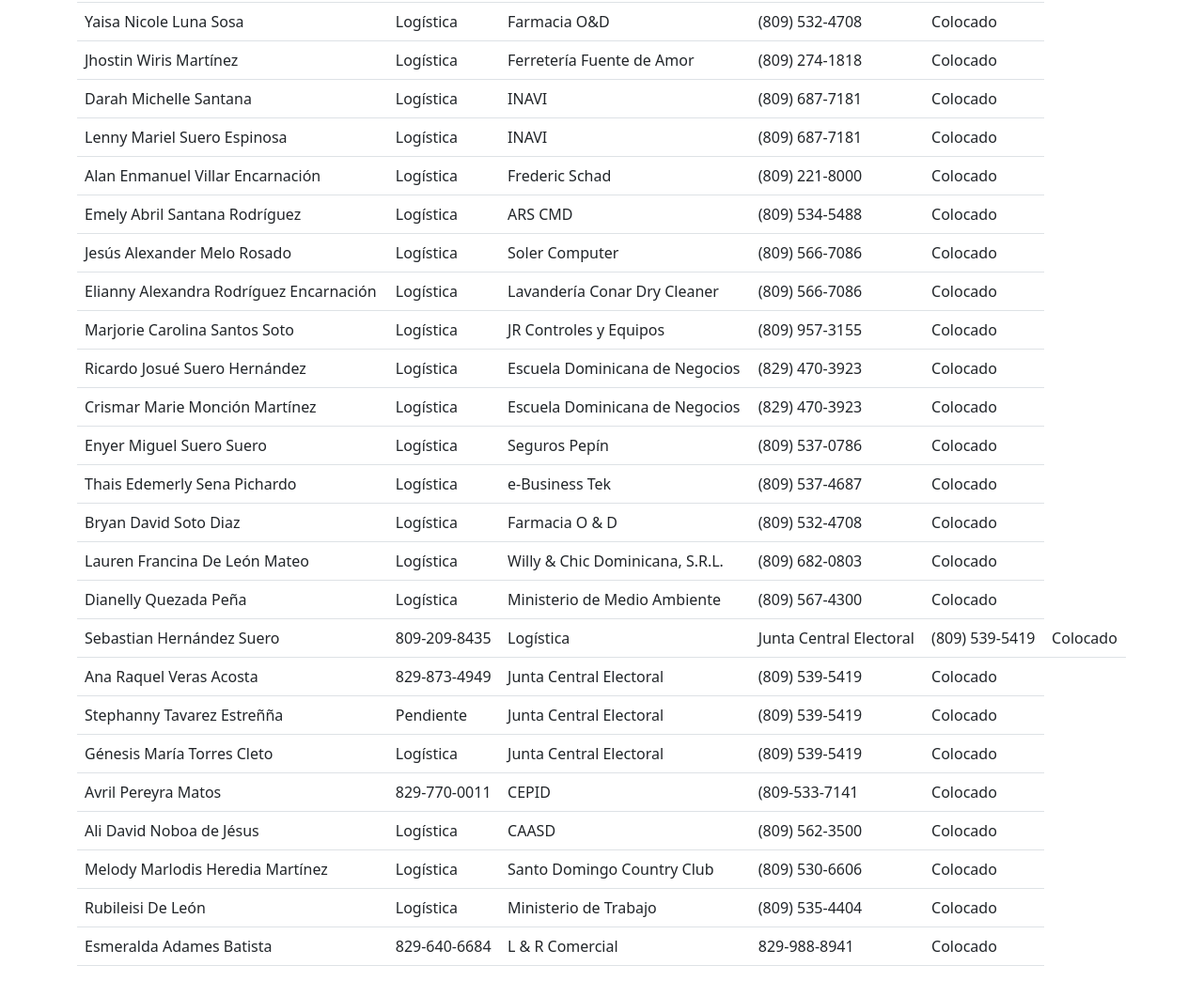
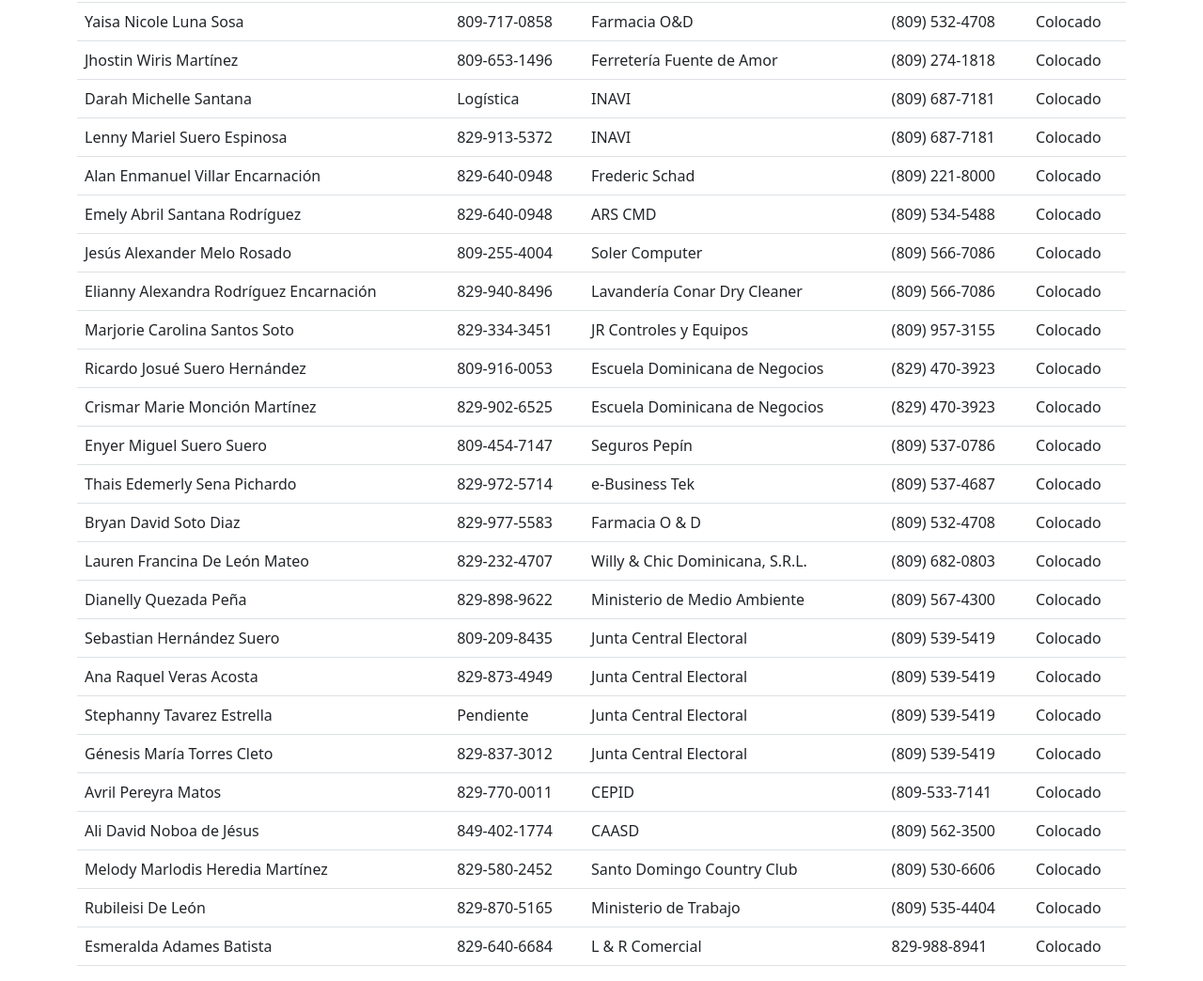
Before and after one commit to Aarias23/Pasantes_log-stica, a plain HTML site: page index.html in a window 1280 px wide. Shown: the part 177-1221 px from the top of the page at 94% size. Drawn offline with nearby package versions, Linux system fonts and the light colour scheme.

Commit message:
Update index.html

```diff
--- a/index.html
+++ b/index.html
@@ -18,7 +18,7 @@
                     <th scope="col">Teléfono</th>
                     <th scope="col">Empresa</th>
                     <th scope="col">Telefóno</th>
-                    <th scope="col">Dirección</th>
+                    <th scope="col">Estatus</th>
                 </tr>
             </thead>
             <tbody>
@@ -38,14 +38,14 @@
                 </tr>
                 <tr>
                     <td>Yaisa Nicole Luna Sosa</td>
-                    <td>Logística</td>
+                    <td>809-717-0858</td>
                     <td>Farmacia O&D</td>
                     <td>(809) 532-4708</td>
                     <td><span class="status inprogress">Colocado</span></td>
                 </tr>
                 <tr>
                     <td>Jhostin Wiris Martínez</td>
-                    <td>Logística</td>
+                    <td>809-653-1496</td>
                     <td>Ferretería Fuente de Amor</td>
                     <td>(809) 274-1818</td>
                     <td><span class="status inprogress">Colocado</span></td>
@@ -59,91 +59,91 @@
                 </tr>
                 <tr>
                     <td>Lenny Mariel Suero Espinosa</td>
-                    <td>Logística</td>
+                    <td>829-913-5372</td>
                     <td>INAVI</td>
                     <td>(809) 687-7181</td>
                     <td><span class="status inprogress">Colocado</span></td>
                 </tr>
                 <tr>
                     <td>Alan Enmanuel Villar Encarnación</td>
-                    <td>Logística</td>
+                    <td>829-640-0948</td>
                     <td>Frederic Schad</td>
                     <td>(809) 221-8000</td>
                     <td><span class="status inprogress">Colocado</span></td>
                 </tr>
                 <tr>
                     <td>Emely Abril Santana Rodríguez</td>
-                    <td>Logística</td>
+                    <td>829-640-0948</td>
                     <td>ARS CMD</td>
                     <td>(809) 534-5488</td>
                     <td><span class="status inprogress">Colocado</span></td>
                 </tr>
                 <tr>
                     <td>Jesús Alexander Melo Rosado</td>
-                    <td>Logística</td>
+                    <td>809-255-4004</td>
                     <td>Soler Computer</td>
                     <td>(809) 566-7086</td>
                     <td><span class="status inprogress">Colocado</span></td>
                 </tr>
                 <tr>
                     <td>Elianny Alexandra Rodríguez Encarnación</td>
-                    <td>Logística</td>
+                    <td>829-940-8496</td>
                     <td>Lavandería Conar Dry Cleaner</td>
                     <td>(809) 566-7086</td>
                     <td><span class="status inprogress">Colocado</span></td>
                 </tr>
                 <tr>
                     <td>Marjorie Carolina Santos Soto</td>
-                    <td>Logística</td>
+                    <td>829-334-3451</td>
                     <td>JR Controles y Equipos</td>
                     <td>(809) 957-3155</td>
                     <td><span class="status inprogress">Colocado</span></td>
                 </tr>
                  <tr>
                     <td>Ricardo Josué Suero Hernández</td>
-                    <td>Logística</td>
+                    <td>809-916-0053</td>
                     <td>Escuela Dominicana de Negocios</td>
                     <td>(829) 470-3923</td>
                     <td><span class="status inprogress">Colocado</span></td>
                 </tr>
                  <tr>
                     <td>Crismar Marie Monción Martínez</td>
-                    <td>Logística</td>
+                    <td>829-902-6525</td>
                     <td>Escuela Dominicana de Negocios</td>
                     <td>(829) 470-3923</td>
                     <td><span class="status inprogress">Colocado</span></td>
                 </tr>
                  <tr>
                     <td>Enyer Miguel Suero Suero</td>
-                    <td>Logística</td>
+                    <td>809-454-7147</td>
                     <td>Seguros Pepín</td>
                     <td>(809) 537-0786</td>
                     <td><span class="status colocado">Colocado</span></td>
                 </tr>
                  <tr>
                     <td>Thais Edemerly Sena Pichardo</td>
-                    <td>Logística</td>
+                    <td>829-972-5714</td>
                     <td>e-Business Tek</td>
                     <td>(809) 537-4687</td>
                     <td><span class="status colocado">Colocado</span></td>
                 </tr>
                  <tr>
                     <td>Bryan David Soto Diaz</td>
-                    <td>Logística</td>
+                    <td>829-977-5583</td>
                     <td>Farmacia O & D</td>
                     <td>(809) 532-4708</td>
                     <td><span class="status colocado">Colocado</span></td>
                 </tr>
                  <tr>
                     <td>Lauren Francina De León Mateo</td>
-                    <td>Logística</td>
+                    <td>829-232-4707</td>
                     <td>Willy & Chic Dominicana, S.R.L.</td>
                     <td>(809) 682-0803</td>
                     <td><span class="status colocado">Colocado</span></td>
                 </tr>
                  <tr>
                     <td>Dianelly Quezada Peña</td>
-                    <td>Logística</td>
+                    <td>829-898-9622</td>
                     <td>Ministerio de Medio Ambiente</td>
                     <td>(809) 567-4300</td>
                     <td><span class="status pending">Colocado</span></td>
@@ -151,7 +151,6 @@
                  <tr>
                     <td>Sebastian Hernández Suero</td>
                     <td>809-209-8435</td>
-                    <td>Logística</td>
                     <td>Junta Central Electoral</td>
                     <td>(809) 539-5419</td>
                     <td><span class="status colocado">Colocado</span></td>
@@ -164,7 +163,7 @@
                     <td><span class="status pending">Colocado</span></td>
                 </tr>
                  <tr>
-                    <td>Stephanny Tavarez Estreñña</td>
+                    <td>Stephanny Tavarez Estrella</td>
                     <td>Pendiente</td>
                     <td>Junta Central Electoral</td>
                     <td>(809) 539-5419</td>
@@ -172,7 +171,7 @@
                 </tr>
                  <tr>
                     <td>Génesis María Torres Cleto</td>
-                    <td>Logística</td>
+                    <td>829-837-3012</td>
                     <td>Junta Central Electoral</td>
                     <td>(809) 539-5419</td>
                     <td><span class="status colocado">Colocado</span></td>
@@ -186,21 +185,21 @@
                 </tr>
                  <tr>
                     <td>Ali David Noboa de Jésus</td>
-                    <td>Logística</td>
+                    <td>849-402-1774</td>
                     <td>CAASD</td>
                     <td>(809) 562-3500</td>
                     <td><span class="status colocado">Colocado</span></td>
                 </tr>
                  <tr>
                     <td>Melody Marlodis Heredia Martínez</td>
-                    <td>Logística</td>
+                    <td>829-580-2452</td>
                     <td>Santo Domingo Country Club</td>
                     <td>(809) 530-6606</td>
                     <td><span class="status colocado">Colocado</span></td>
                 </tr>
                  <tr>
                     <td>Rubileisi De León</td>
-                    <td>Logística</td>
+                    <td>829-870-5165</td>
                     <td>Ministerio de Trabajo</td>
                     <td>(809) 535-4404</td>
                     <td><span class="status inprogress">Colocado</span></td>
```
